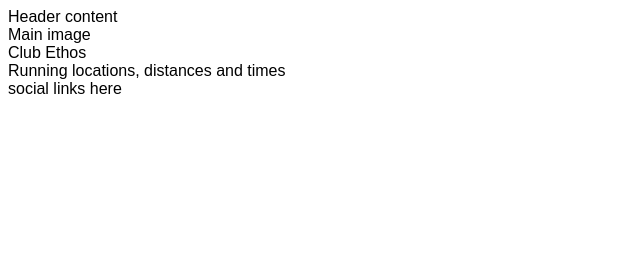
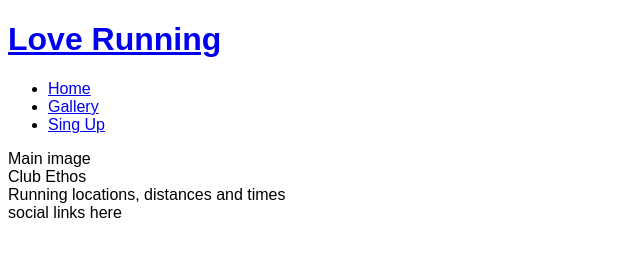
Before and after one commit to PiotrMikolajczyk92/love-running, a plain HTML site: page index.html in a window 1280 px wide. Shown: the whole page, without its empty margins (0-640 px from the left). Drawn offline with Linux system fonts and the light colour scheme.

Commit message:
Add basic header structure

```diff
--- a/index.html
+++ b/index.html
@@ -1,5 +1,6 @@
 <!DOCTYPE html>
 <html lang="en">
+
 <head>
     <meta charset="UTF-8">
     <meta http-equiv="X-UA-Compatible" content="IE=edge">
@@ -9,9 +10,25 @@
     <link rel="stylesheet" href="assets/css/style.css">
     <title>Love Running</title>
 </head>
+
 <body>
     <header>
-        Header content
+        <a href="index.html">
+            <h1>Love Running</h1>
+        </a>
+        <nav>
+            <ul>
+                <li>
+                    <a href="index.html">Home</a>
+                </li>
+                <li>
+                    <a href="#">Gallery</a>
+                </li>
+                <li>
+                    <a href="#">Sing Up</a>
+                </li>
+            </ul>
+        </nav>
     </header>
     <section>
         Main image
@@ -26,4 +43,5 @@
         social links here
     </footer>
 </body>
+
 </html>
```
